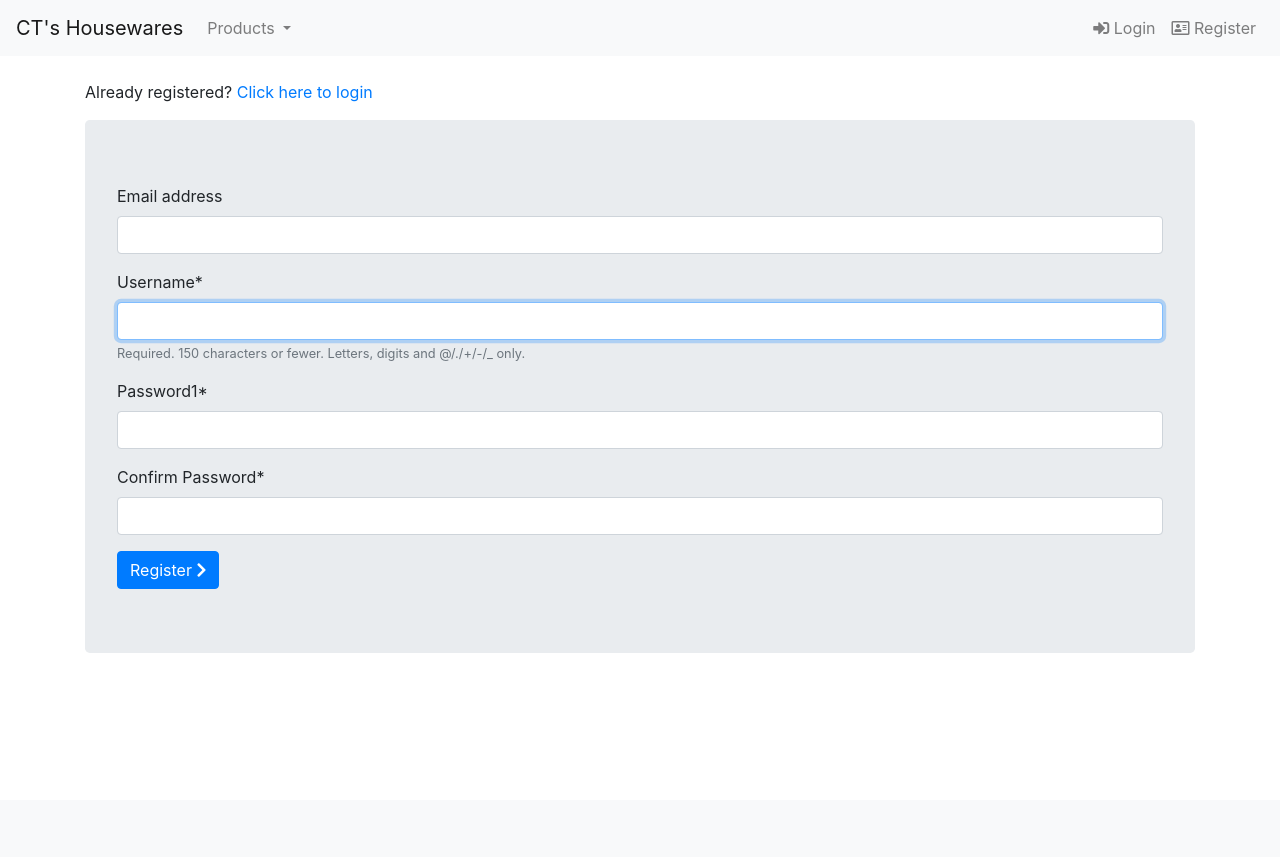
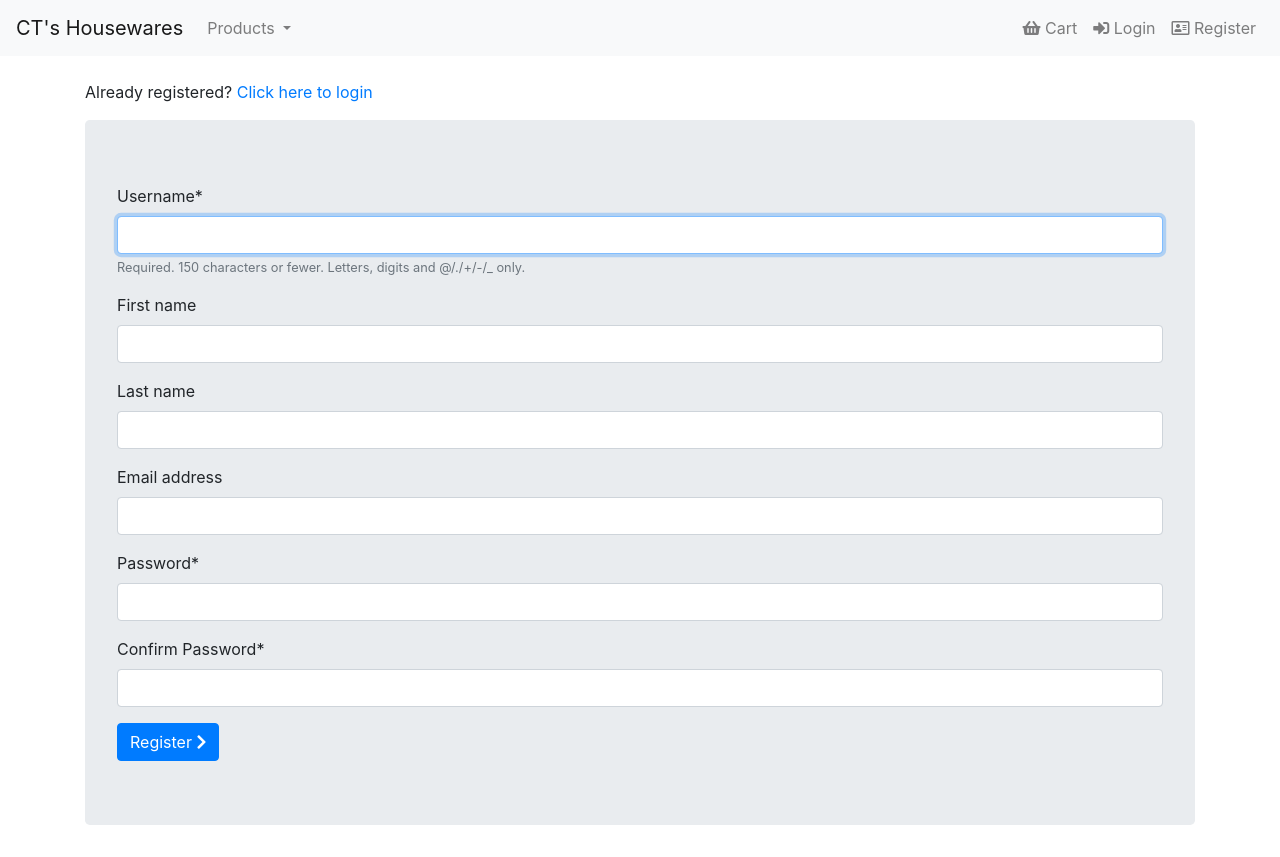
Before and after one commit to CharlieJT/cts_housewares, a Django app: page /account/register/ in a window 1280 px wide. Before the commit the page ends 653 px from the top, so only its background shows below. Run offline with Django 3.2, Linux system fonts and the light colour scheme; some libraries are stand-ins or nearby versions.

Commit message:
Add first name & lastname feature to registration form

```diff
--- a/account/forms.py
+++ b/account/forms.py
@@ -12,12 +12,16 @@ class UserLoginForm(forms.Form):
 
 class UserRegistrationForm(UserCreationForm):
     """ Form used to register a new user & create an account """
-    password1 = forms.CharField(widget=forms.PasswordInput)
-    password2 = forms.CharField(label="Confirm Password", widget=forms.PasswordInput)
+    password1 = forms.CharField(
+        label="Password",
+        widget=forms.PasswordInput)
+    password2 = forms.CharField(
+        label="Confirm Password",
+        widget=forms.PasswordInput)
 
     class Meta:
         model = User
-        fields = ['email', 'username', 'password1', 'password2']
+        fields = ['username', 'first_name', 'last_name', 'email',  'password1', 'password2']
 
     def clean_email(self):
         email = self.cleaned_data.get('email')
--- a/home/templates/index.html
+++ b/home/templates/index.html
@@ -3,6 +3,9 @@
 {% block title %}Home{% endblock %}
 
 {% block content %}
+    {% if user.is_authenticated %}
+    <p>Hello {{ user }},</p>
+    {% endif %}
     <h1>Home Page</h1>
 
 {% endblock %}
--- a/templates/navbar.html
+++ b/templates/navbar.html
@@ -21,10 +21,10 @@
             </li>
         </ul>
         <ul class="navbar-nav">
+            <li class="nav-item">
+                <a class="nav-link" href="#"><i class="fas fa-shopping-basket"></i> Cart</a>
+            </li>
             {% if user.is_authenticated %}
-                <li class="nav-item">
-                    <a class="nav-link" href="#"><i class="fas fa-shopping-basket"></i> Cart</a>
-                </li>
                 <li class="nav-item">
                     <a class="nav-link" href="{% url 'logout' %}"><i class="fas fa-sign-out-alt"></i> Logout</a>
                 </li>
```
Also changed, not shown: account/templates/login.html (+1 -8 lines).
